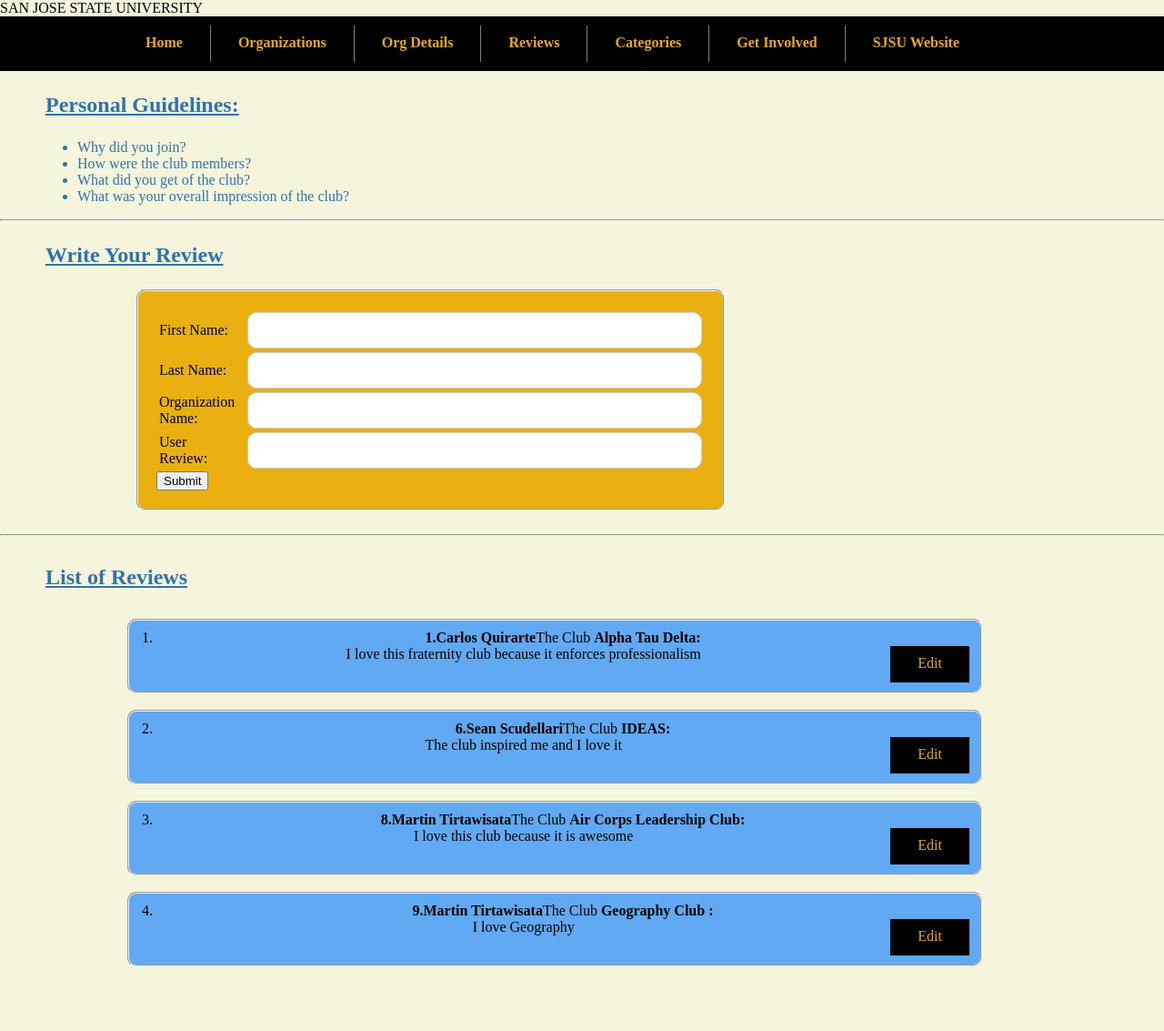
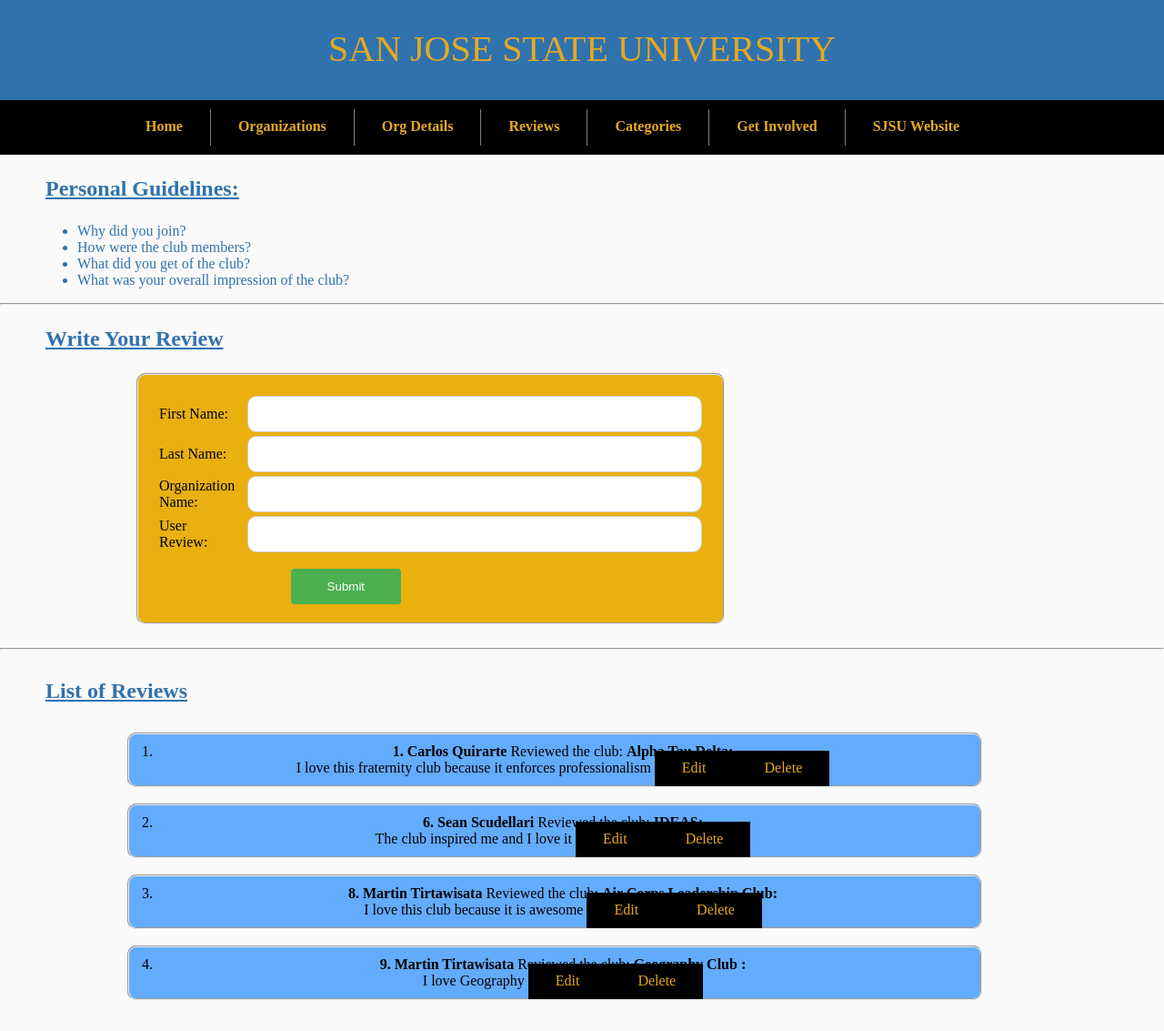
Before and after one commit to MartinTirtawisata/Project-BUS-92, a Flask app: page /reviews in a window 1280 px wide. Shown: the whole page at 91% size. Before the commit the page ends 1062 px from the top, so only its background shows below. Run offline with Flask 2, Linux system fonts and the light colour scheme.

Commit message:
Add files via upload

```diff
--- a/Clubs with SQL Database Module/my_app/templates/ReviewPage.html
+++ b/Clubs with SQL Database Module/my_app/templates/ReviewPage.html
@@ -7,7 +7,7 @@
         <meta name="viewport" content="width=device-width, initial-scale=1" />
         <link rel="stylesheet" type="text/css" href ="{{url_for('static',filename = 'ReviewPage.css')}}">
     </head>
-    <body style="background-color: beige;>
+    <body>
 
         <div id="topBar">  SAN JOSE STATE UNIVERSITY  </div>
 
@@ -47,7 +47,7 @@
         <p class="thick"> Write Your Review</p>
 
         <div>
-            <form method="POST", action="{{ url_for('app.insert_review') }}", role="form",autocomplete="on">
+            <form method="POST", action="{{ url_for('app.insert_review') }}", role="form", autocomplete="on">
                 <fieldset class="input">
                         <table>
                             <tr>
@@ -63,7 +63,7 @@
                             <td>{{ form.user_review.label}}:</td><td>{{ form.user_review }}</td>
                             </tr>
                         </table>
-                    <button class="button" type="Submit">Submit</button>
+                    <button id="submit" type="Submit">Submit</button>
                 </fieldset>
             </form>
 
@@ -76,8 +76,13 @@
         <ol>
              {% for index in review_list %}
                  <fieldset class="output">
-                     <li><strong>{{ index[0] }}.{{ index[1]}} {{index[2]}}</strong>The Club <strong>{{ index[3] }}:</strong>
-                         <br>{{ index[4] }}<a><a class="edit" href="http://127.0.0.1:5000/edit/{{ index[0] }}" style="float:right;"> Edit </a></li>
+                     <li><strong>{{ index[0] }}. {{ index[1]}} {{index[2]}}</strong> Reviewed the club: <strong>{{ index[3] }}:</strong>
+                         <br>{{ index[4] }}<a>
+                             <tr>
+                             <a class="edit" href="http://127.0.0.1:5000/review_edit/{{ index[0] }}"> Edit </a>
+                             <a class="edit" href={{url_for('app.review_delete', key = index[0])}}> Delete </a>
+                             </tr>
+                     </li>
                  </fieldset><br>
              {% endfor %}
         </ol>
--- a/Clubs with SQL Database Module/my_app/templates/categories.html
+++ b/Clubs with SQL Database Module/my_app/templates/categories.html
@@ -7,7 +7,7 @@
 
 
     </head>
-    <body style="background-color: beige;>
+    <body>
 
         <div id="topBar">  SAN JOSE STATE UNIVERSITY </div>
 
--- a/Clubs with SQL Database Module/my_app/templates/review-edit.html
+++ b/Clubs with SQL Database Module/my_app/templates/review-edit.html
@@ -7,7 +7,7 @@
         <meta name="viewport" content="width=device-width, initial-scale=1" />
         <link rel="stylesheet" type="text/css" href ="{{url_for('static',filename = 'Review-edit.css')}}">
     </head>
-<body style="background-color: beige;>
+<body>
 
         <div id="topBar">  SAN JOSE STATE UNIVERSITY  </div>
 
@@ -41,7 +41,7 @@
                     <table>
                     {% for edit in form %}
                         <tr>
-                        <td>{{ edit.label }}: &nbsp;</td><td>{{ edit }}</td>
+                        <td>{{ edit.label }}: </td><td>{{ edit }}</td>
                         </tr>
                     {% endfor %}
                     </table>
--- a/Clubs with SQL Database Module/my_app/templates/sub_table.html
+++ b/Clubs with SQL Database Module/my_app/templates/sub_table.html
@@ -6,9 +6,9 @@
         <link rel="stylesheet" type="text/css" href ="{{url_for('static',filename = 'sub_table.css')}}" />
 
     </head>
-    <body style="background-color: beige;>
+    <body>
 
-        <div id="topBar">  SAN JOSE STATE UNIVERSITY </div>
+        <div id="topBar";>  SAN JOSE STATE UNIVERSITY </div>
 
         <div id="menuBar">
 
```
Also changed, not shown: Clubs with SQL Database Module/my_app/templates/Homepage.html (+8 -2 lines).
